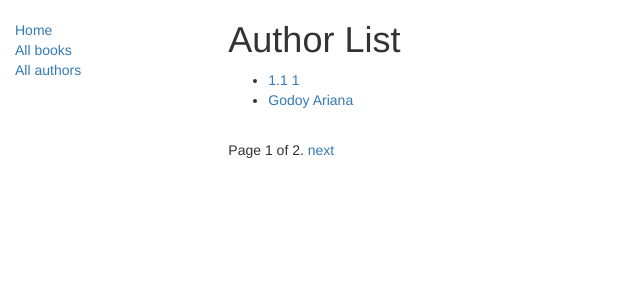
After one commit to goncharovaav/Locallibrary, a Django app: page /catalog/authors/ in a window 1280 px wide. The commit adds this page. Shown: the top 300 px of the page, without its empty margins (0-640 px from the left). Run offline with Django 5.2, Linux system fonts and the light colour scheme; data comes from the database, SQL or seed files in the repository; some libraries are stand-ins or nearby versions.

Commit message:
Displaying lists

```diff
--- /dev/null
+++ b/catalog/templates/catalog/author_list.html
@@ -0,0 +1,19 @@
+{% extends "base_generic.html" %}
+
+{% block content %}
+    <h1>Author List</h1>
+
+    {% if author_list %}
+    <ul>
+
+      {% for author in author_list %}
+      <li>
+        <a href="{{ author.get_absolute_url }}">{{ author.last_name }} {{ author.first_name }}</a>
+      </li>
+      {% endfor %}
+
+    </ul>
+    {% else %}
+      <p>There are no authors in the library.</p>
+    {% endif %}
+{% endblock %}
--- a/catalog/templates/catalog/book_detail.html
+++ b/catalog/templates/catalog/book_detail.html
@@ -3,7 +3,7 @@
 {% block content %}
   <h1>Title: {{ book.title }}</h1>
 
-  <p><strong>Author:</strong> <a href="">{{ book.author }}</a></p> <!-- author detail link not yet defined -->
+  <p><strong>Author:</strong> <a href="{% url 'author-detail' book.author.pk %}">{{ book.author }}</a></p> <!-- author detail link not yet defined -->
   <p><strong>Summary:</strong> {{ book.summary }}</p>
   <p><strong>ISBN:</strong> {{ book.isbn }}</p>
   <p><strong>Language:</strong> {{ book.language }}</p>
--- a/catalog/urls.py
+++ b/catalog/urls.py
@@ -4,5 +4,7 @@ from . import views
 urlpatterns = [
     path('', views.index, name='index'),
     path('books/', views.BookListView.as_view(), name='books'),
-    path('book/<int:pk>/', views.BookDetailView.as_view(), name='book-detail')
+    path('book/<int:pk>/', views.BookDetailView.as_view(), name='book-detail'),
+    path('authors/', views.AuthorListView.as_view(), name='authors'),
+    path('author/<int:pk>/', views.AuthorDetailView.as_view(), name='author-detail')
 ]
--- a/catalog/views.py
+++ b/catalog/views.py
@@ -21,6 +21,15 @@ def index(request):
 
 class BookListView(generic.ListView):
     model = Book
+    paginate_by = 2
 
 class BookDetailView(generic.DetailView):
     model = Book
+
+
+class AuthorListView(generic.ListView):
+    model = Author
+    paginate_by = 2
+
+class AuthorDetailView(generic.DetailView):
+    model = Author
--- a/templates/base_generic.html
+++ b/templates/base_generic.html
@@ -20,11 +20,29 @@
                 <ul class="sidebar-nav">
                     <li><a href="{% url 'index' %}">Home</a> </li>
                     <li><a href="{% url 'books' %}">All books</a></li>
-                    <li><a href="">All authors</a></li>
+                    <li><a href="{% url 'authors' %}">All authors</a></li>
                 </ul>
                 {% endblock %}
             </div>
-            <div class="col-sm-10">{% block content %} {% endblock %}</div>
+            <div class="col-sm-10">{% block content %} {% endblock %}
+                {%  block pagination %}
+                    {% if is_paginated %}
+                        <div class="pagination">
+                            <span class="page-links">
+                                {% if page_obj.has_previous %}
+                                    <a href="{{ request.path }}?page={{ page_obj.previous_page_number }}"></a>
+                                {% endif %}
+                            <span class="page-current">
+                                Page {{ page_obj.number }} of {{ page_obj.paginator.num_pages }}.
+                            </span>
+                            {% if page_obj.has_next %}
+                                <a href="{{ request.path }}?page={{ page_obj.next_page_number }}">next</a>
+                            {% endif %}
+                            </span>
+                        </div>
+                    {% endif %}
+                {% endblock %}
+            </div>
         </div>
     </div>
 </body>
```
Also changed, not shown: catalog/templates/catalog/author_detail.html (added, +10 -0 lines).
